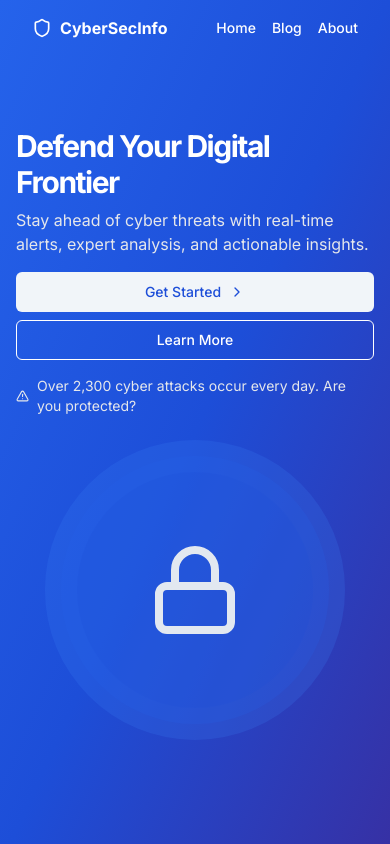
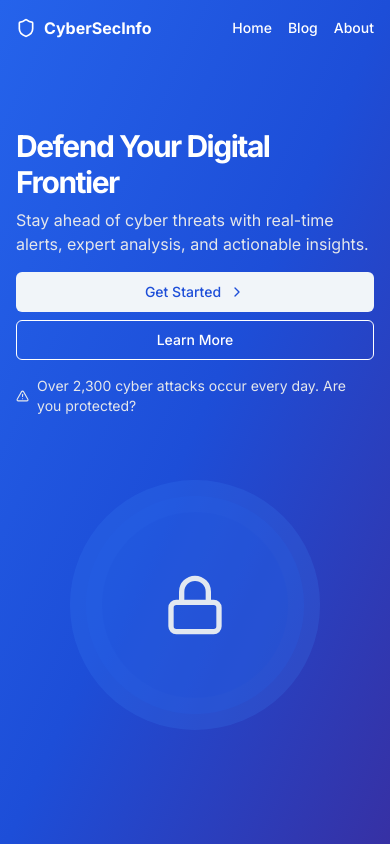
Before and after one commit to yagnik-patel-47/sih-cyberblog, a Next.js app: page / in a window 390 px wide. Shown: the top 844 px of the page. Built offline with nearby package versions, Linux system fonts and the light colour scheme.

Commit message:
mobile improvements

```diff
--- a/src/app/page.tsx
+++ b/src/app/page.tsx
@@ -18,7 +18,7 @@ export default function HomePage() {
 			<main>
 				<section className="w-full lg:min-h-dvh flex items-center py-32 bg-gradient-to-br from-blue-600 via-blue-700 to-indigo-800 text-white selection:bg-blue-500">
 					<div className="container max-sm:px-4">
-						<div className="grid gap-6 lg:grid-cols-[1fr_400px] lg:gap-12 xl:grid-cols-[1fr_600px]">
+						<div className="grid gap-16 lg:grid-cols-[1fr_400px] lg:gap-12 xl:grid-cols-[1fr_600px]">
 							<div className="flex flex-col justify-center space-y-4">
 								<div className="space-y-2">
 									<h1 className="text-3xl font-bold tracking-tighter sm:text-5xl xl:text-6xl/none">
@@ -49,12 +49,12 @@ export default function HomePage() {
 								</div>
 							</div>
 							<div className="flex items-center justify-center">
-								<div className="relative w-[300px] h-[300px] sm:w-[400px] sm:h-[400px]">
+								<div className="relative w-[250px] h-[250px] sm:w-[400px] sm:h-[400px]">
 									<div className="absolute inset-0 bg-blue-500 rounded-full opacity-20 animate-pulse" />
 									<div className="absolute inset-4 bg-blue-600 rounded-full opacity-20 animate-pulse animation-delay-500" />
 									<div className="absolute inset-8 bg-blue-700 rounded-full opacity-20 animate-pulse animation-delay-1000" />
 									<div className="absolute inset-0 flex items-center justify-center">
-										<Lock className="h-24 w-24 sm:h-32 sm:w-32 text-slate-200" />
+										<Lock className="size-16 sm:size-32 text-slate-200" />
 									</div>
 								</div>
 							</div>
--- a/src/components/nav.tsx
+++ b/src/components/nav.tsx
@@ -31,7 +31,7 @@ export default function Nav(props: Props) {
 			)}
 			ref={containerRef}
 		>
-			<header className="py-4 container flex items-center">
+			<header className="py-4 container max-sm:px-4 flex items-center">
 				<Link className="flex items-center justify-center" href="/">
 					<Shield className="size-5 lg:size-6 2xl:size-7" />
 					<span className="ml-2 text-base lg:text-lg 2xl:text-xl font-bold">
```
Also changed, not shown: src/components/blog-template.tsx (+1 -7 lines).
